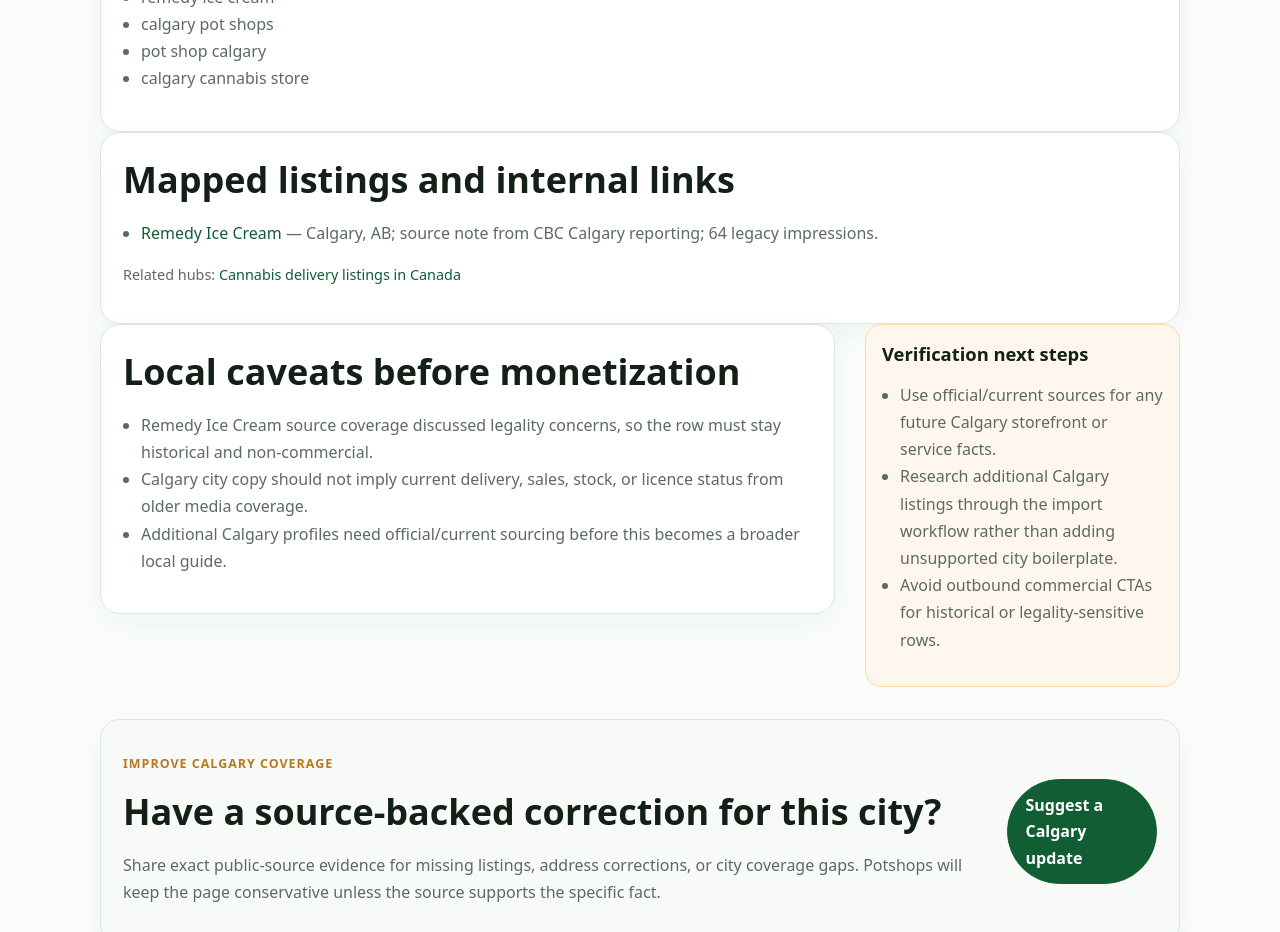
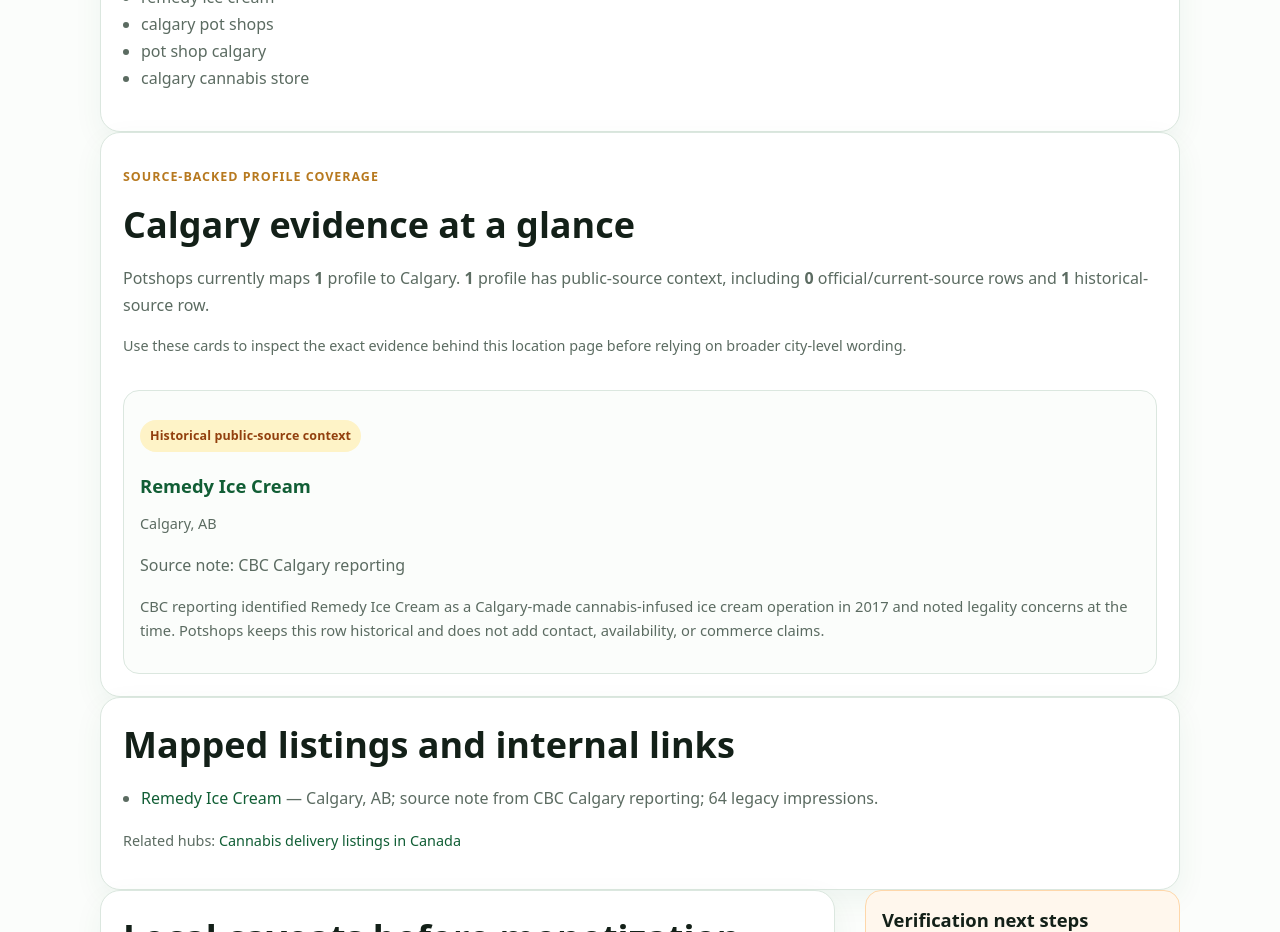
Before and after one commit to tomwattsca/potshops, a Next.js app: page /locations/calgary in a window 1280 px wide. Shown: the part 860-1792 px from the top of the page. Built offline with nearby package versions, Linux system fonts and the light colour scheme.

Commit message:
Improve Potshops location evidence panels

```diff
--- a/app/globals.css
+++ b/app/globals.css
@@ -38,3 +38,12 @@
 .stats-row span { border:1px solid var(--line); border-radius:999px; padding:8px 12px; background:white; color:var(--muted); font-size:.9rem; }
 .stats-row strong { color:var(--green); }
 @media (max-width: 860px) { .signal-grid { grid-template-columns:1fr; } }
+
+.location-proof-card { display:grid; gap:18px; }
+.profile-grid { display:grid; gap:16px; grid-template-columns:repeat(auto-fit,minmax(240px,1fr)); }
+.profile-card { border:1px solid var(--line); border-radius:16px; padding:16px; background:#fbfdfb; }
+.profile-card h3 { margin-top:8px; }
+.status-badge { display:inline-flex; width:max-content; max-width:100%; border-radius:999px; padding:6px 10px; font-size:.78rem; font-weight:700; letter-spacing:.01em; }
+.status-current { background:#dcfce7; color:#166534; }
+.status-historical { background:#fef3c7; color:#92400e; }
+.source-excerpt { color:var(--muted); font-size:.92rem; }
--- a/app/locations/[city]/page.tsx
+++ b/app/locations/[city]/page.tsx
@@ -22,17 +22,49 @@
   const utility = getLocationUtility(location.slug);
   const relatedListings = utility?.relatedListingSlugs.map((slug) => getListing(slug)).filter((listing) => Boolean(listing)) ?? [];
   const relatedCategories = utility?.internalCategorySlugs.map((slug) => getCategory(slug)).filter((category) => Boolean(category)) ?? [];
-  const breadcrumbs = {
+  const verifiedListingCount = relatedListings.filter((listing) => listing?.verificationStatus && listing.verificationStatus !== 'needs_verification').length;
+  const currentSourceCount = relatedListings.filter((listing) => listing?.verificationStatus === 'current_source').length;
+  const historicalSourceCount = relatedListings.filter((listing) => listing?.verificationStatus === 'historical_source').length;
+  const statusLabel = (status?: string) => {
+    if (status === 'current_source') return 'Official public-source address context';
+    if (status === 'historical_source') return 'Historical public-source context';
+    return 'Verification queued';
+  };
+  const schemaGraph = {
     '@context': 'https://schema.org',
-    '@type': 'BreadcrumbList',
-    itemListElement: [
-      { '@type': 'ListItem', position: 1, name: 'Home', item: 'https://potshops.ca/' },
-      { '@type': 'ListItem', position: 2, name: `${location.city}, ${location.province}`, item: `https://potshops.ca/locations/${location.slug}` },
+    '@graph': [
+      {
+        '@type': 'WebPage',
+        '@id': `https://potshops.ca/locations/${location.slug}#webpage`,
+        url: `https://potshops.ca/locations/${location.slug}`,
+        name: location.title,
+        description: utility ? `${location.description} ${utility.directoryStatus}` : location.description,
+        isPartOf: { '@id': 'https://potshops.ca/#website' },
+        about: `${location.city}, ${location.province} cannabis directory recovery status`,
+      },
+      {
+        '@type': 'BreadcrumbList',
+        itemListElement: [
+          { '@type': 'ListItem', position: 1, name: 'Home', item: 'https://potshops.ca/' },
+          { '@type': 'ListItem', position: 2, name: `${location.city}, ${location.province}`, item: `https://potshops.ca/locations/${location.slug}` },
+        ],
+      },
+      ...(relatedListings.length > 0 ? [{
+        '@type': 'ItemList',
+        name: `${location.city} source-backed Potshops profiles`,
+        numberOfItems: relatedListings.length,
+        itemListElement: relatedListings.map((listing, index) => listing && ({
+          '@type': 'ListItem',
+          position: index + 1,
+          url: `https://potshops.ca/listings/${listing.slug}`,
+          name: listing.name,
+        })),
+      }] : []),
     ],
   };
   return (
     <main>
-      <script type="application/ld+json" dangerouslySetInnerHTML={{ __html: JSON.stringify(breadcrumbs) }} />
+      <script type="application/ld+json" dangerouslySetInnerHTML={{ __html: JSON.stringify(schemaGraph) }} />
       <p className="eyebrow">Priority city #{location.priority}</p>
       <h1>{location.title}</h1>
       <p className="lede">{location.description}</p>
@@ -57,6 +89,35 @@
             <ul className="clean">
               {utility.searchIntent.map((intent) => <li key={intent}>{intent}</li>)}
             </ul>
+          </section>
+
+          <section className="card location-proof-card">
+            <div>
+              <p className="eyebrow">Source-backed profile coverage</p>
+              <h2>{location.city} evidence at a glance</h2>
+              <p>
+                Potshops currently maps <strong>{relatedListings.length}</strong> {relatedListings.length === 1 ? 'profile' : 'profiles'} to {location.city}.{' '}
+                <strong>{verifiedListingCount}</strong> {verifiedListingCount === 1 ? 'profile has' : 'profiles have'} public-source context, including{' '}
+                <strong>{currentSourceCount}</strong> official/current-source {currentSourceCount === 1 ? 'row' : 'rows'} and{' '}
+                <strong>{historicalSourceCount}</strong> historical-source {historicalSourceCount === 1 ? 'row' : 'rows'}.
+              </p>
+              <p className="meta">Use these cards to inspect the exact evidence behind this location page before relying on broader city-level wording.</p>
+            </div>
+            {relatedListings.length > 0 ? (
+              <div className="profile-grid">
+                {relatedListings.map((listing) => listing && (
+                  <article className="profile-card" key={listing.slug}>
+                    <p className={`status-badge ${listing.verificationStatus === 'current_source' ? 'status-current' : 'status-historical'}`}>{statusLabel(listing.verificationStatus)}</p>
+                    <h3><Link href={`/listings/${listing.slug}`}>{listing.name}</Link></h3>
+                    <p className="meta">{listing.locationHint}</p>
+                    {listing.sourceName && <p>Source note: {listing.sourceName}</p>}
+                    {listing.sourceNote && <p className="source-excerpt">{listing.sourceNote}</p>}
+                  </article>
+                ))}
+              </div>
+            ) : (
+              <p>No listing seeds have been mapped to this city yet.</p>
+            )}
           </section>
 
           <section className="card">
```
